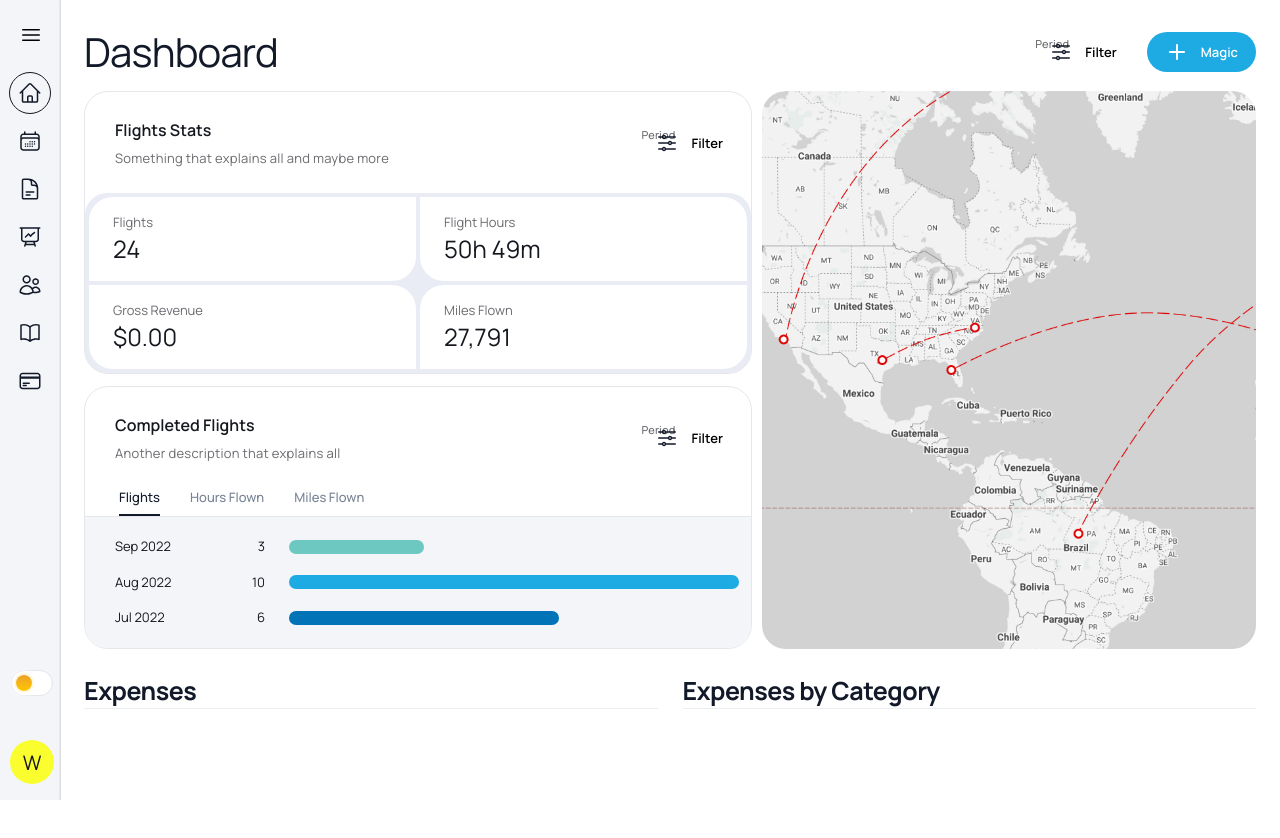
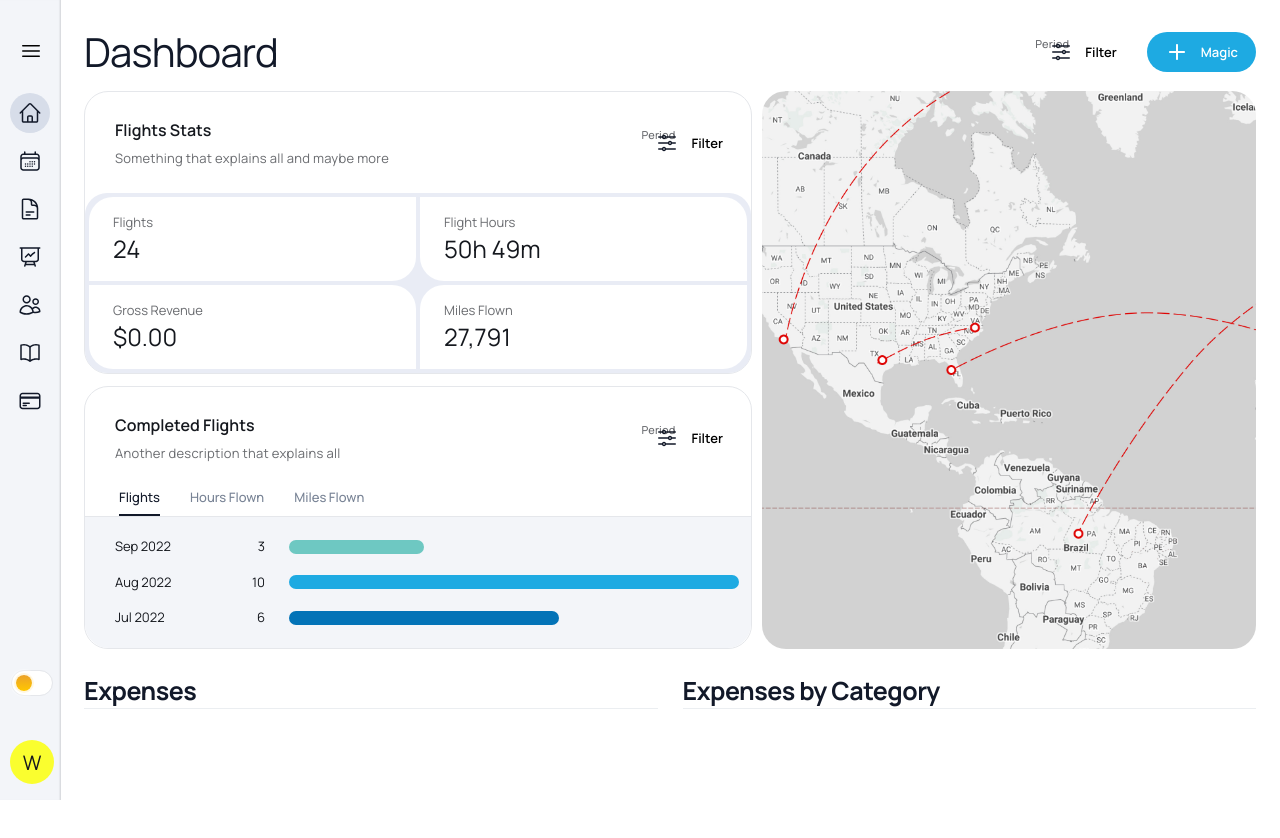
Before and after one commit to Ihorpryt/portal, a SvelteKit app: page / in a window 1280 px wide. Shown: the top 838 px of the page. Built offline with nearby package versions, Linux system fonts and the light colour scheme.

Commit message:
color updates

```diff
--- a/src/components/blocks/CompletedFlights.svelte
+++ b/src/components/blocks/CompletedFlights.svelte
@@ -136,4 +136,7 @@
 	:global(body.dark-mode) .months p {
 		color: #fff;
 	}
+	:global(body.dark-mode) .title-group p {
+		color:rgba(255, 255, 255, 0.75);
+	}
 </style>
--- a/src/components/blocks/FlightStats.svelte
+++ b/src/components/blocks/FlightStats.svelte
@@ -206,10 +206,16 @@
 	:global(body.dark-mode) .cell p:nth-child(2) {
 		color: white;
 	}
+	:global(body.dark-mode) .cell p:nth-child(1) {
+		color: rgba(255, 255, 255, 0.75);
+	}
 	:global(body.dark-mode) h3 {
 		color:white;
 	}
 	:global(body.dark-mode) h2 {
 		color: white;
 	}
+	:global(body.dark-mode) .title-group p {
+		color:rgba(255, 255, 255, 0.75);
+	}
 </style>
--- a/src/routes/+layout.svelte
+++ b/src/routes/+layout.svelte
@@ -9,7 +9,7 @@
     $: console.log(open)
 
     function onKeydown(e) {
-        if (e.keyCode === 219) {
+        if (e.keyCode === 77) {
             open = !open
         }
     }
@@ -66,7 +66,7 @@
 		margin-left: 156px;
 	} */
     .collapse-btn-wrapper {
-        top: 12px;
+        top: 28px;
         left: 8px;
         position: fixed;
 		z-index: 80;
--- a/src/routes/Sidebar.svelte
+++ b/src/routes/Sidebar.svelte
@@ -139,7 +139,7 @@
 	.logo {
 		position: absolute;
         padding-left: 50px;
-        top: 24px;
+        top: 40px;
     }
 
 
@@ -150,7 +150,7 @@
 		align-items: flex-start;
 		--background: rgba(255, 255, 255, 0.7);
 		/* height: 100%; */
-		margin-top: 48px;
+		margin-top: 68px;
 		flex: 1;
 	}
 
@@ -184,10 +184,10 @@
 	} */
 
 	[aria-current='page']  {
-		outline: 1.5px solid #15181E;
+		/* outline: 1.5px solid #15181E; */
 		/* padding: 8px; */
 		border-radius: 100px;
-		/* background: white; */
+		background: #D7DDE9;
 		/* box-shadow: 0 0 2px rgba(0,0,0,.1), 0 2px 4px rgba(0,0,0,.1); */
 	}
 	li div {
@@ -195,7 +195,7 @@
 	}
 
 	[aria-current='page'] ~ span {
-		color: #15181E;
+		color: var(--color-text);
 	}
 
 	/* li[aria-current='page']::before {
@@ -226,7 +226,7 @@
 	}
 	nav a span {
 		visibility: hidden;
-		color: #15181E;
+		color: var(--color-text);
 		opacity: 0;
 		transition: 0.3s;
 	}
@@ -244,7 +244,7 @@
 	}
 	.darkmode-selector p {
 		visibility: hidden;
-		color: #15181E;
+		color: var(--color-text);
 		font-weight: 500;
 		font-size: 12px;
 		white-space: nowrap;
@@ -310,4 +310,7 @@
 		outline: 1.5px solid white;
 		background: rgba(255, 255, 255, 0.9);
 	}
+	:global(body.dark-mode) header {
+		background: #2E2F30;
+	}
 </style>
```
